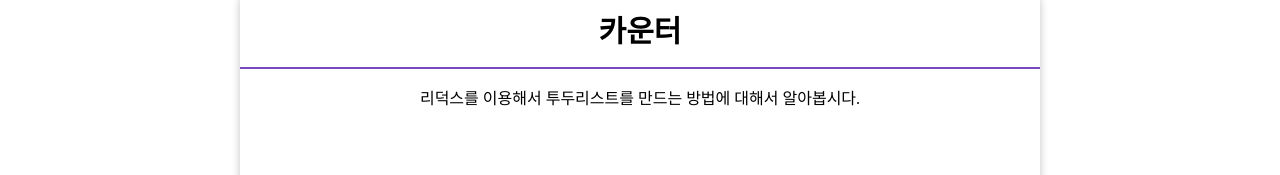
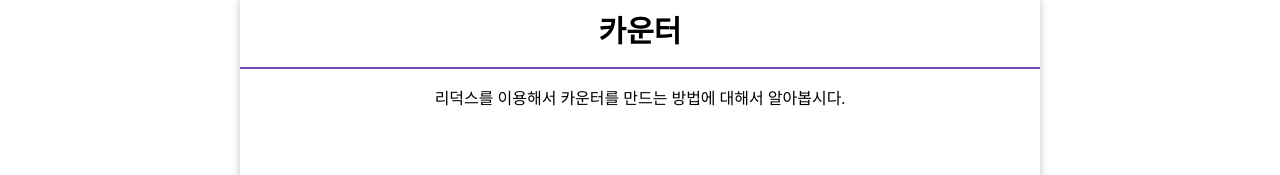
Before and after one commit to Hong-JunHyeok/React_Redux_Typescript_Redux-saga, a React (Create React App) app: page / in a window 1280 px wide. Shown: the part 173-348 px from the top of the page. Built offline with nearby package versions, Linux system fonts and the light colour scheme; a small style sheet from the web is missing.

Commit message:
투두리스트 -> 카운터 오타 수정
카운터를 만드는 건데 설명에는 투두리스트 만드는거라고 오타가 있습니다

```diff
--- a/src/data/lectureData.ts
+++ b/src/data/lectureData.ts
@@ -15,7 +15,7 @@ export const lectures: Lecture[] = [
   {
     id: 1,
     title: '카운터',
-    summary: '리덕스를 이용해서 투두리스트를 만드는 방법에 대해서 알아봅시다. ',
+    summary: '리덕스를 이용해서 카운터를 만드는 방법에 대해서 알아봅시다. ',
     link: '/counter',
     stack: {
       redux: true,
```
